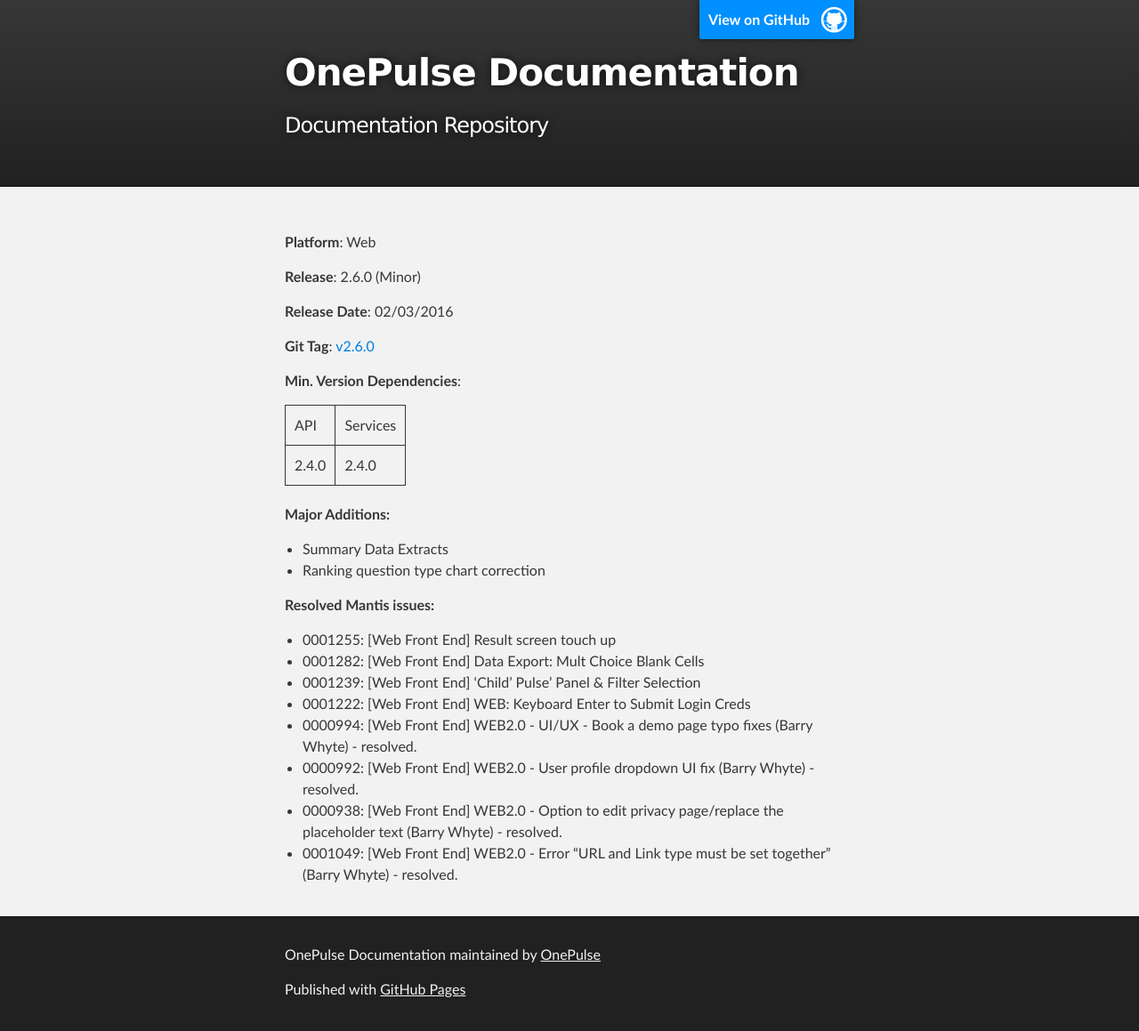
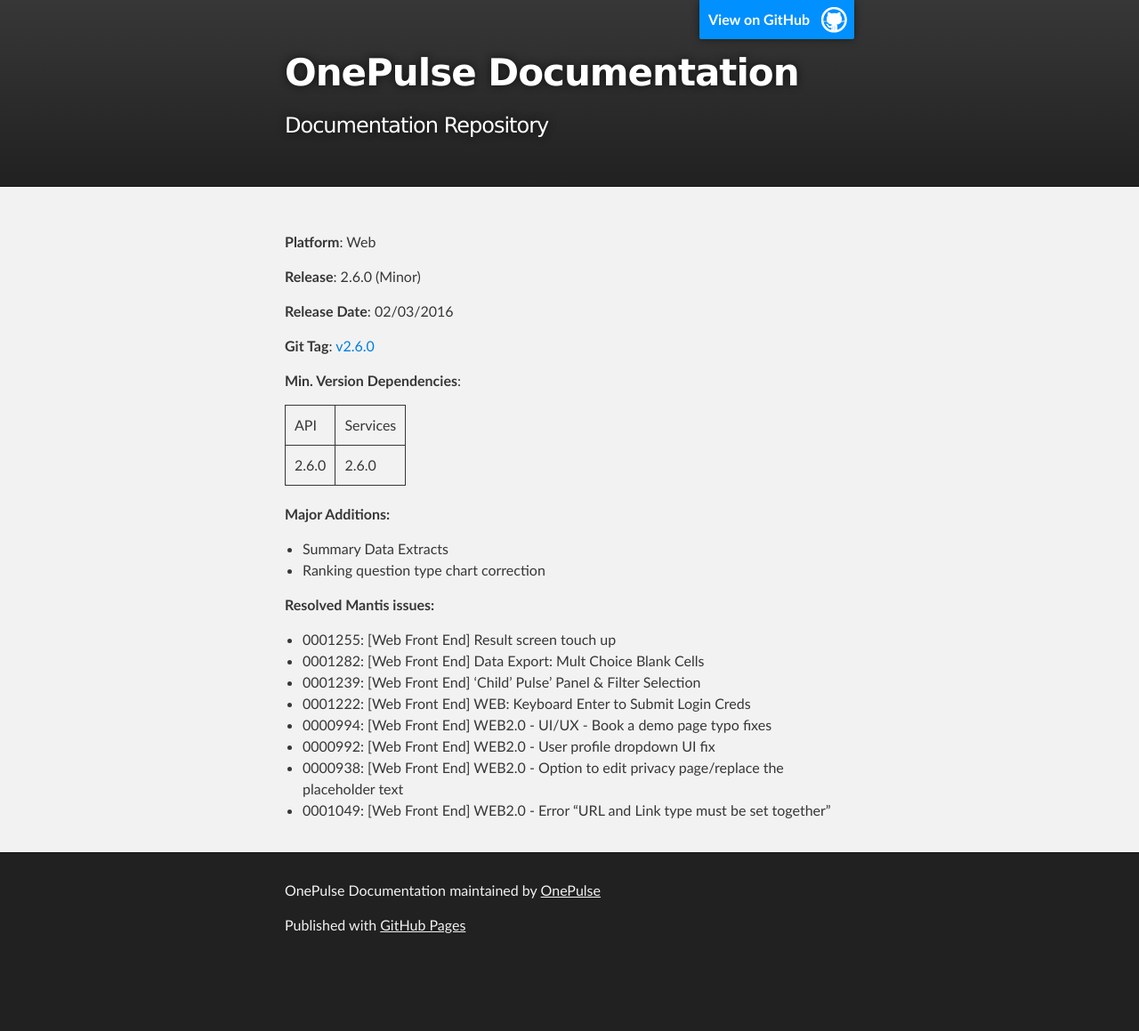
Before and after one commit to OnePulse/documentation, a Jekyll site: the page built from public/release-notes/web/2.6.0.md, in a window 1280 px wide. Shown: the whole page at 89% size. Built offline with Jekyll 4.4.1, drawn with Linux system fonts in a browser that asks for light colours; after the commit the page ends 1087 px from its top, so only the background shows below that.

```diff
--- a/public/release-notes/web/2.6.0.md
+++ b/public/release-notes/web/2.6.0.md
@@ -18,8 +18,8 @@ layout: default
     <td>Services</td>
   </tr>
   <tr>
-    <td>2.4.0</td>
-    <td>2.4.0</td>
+    <td>2.6.0</td>
+    <td>2.6.0</td>
   </tr>
 </table>
 
@@ -32,7 +32,7 @@ layout: default
 *   0001282: [Web Front End] Data Export: Mult Choice Blank Cells
 *   0001239: [Web Front End] 'Child' Pulse' Panel & Filter Selection
 *   0001222: [Web Front End] WEB: Keyboard Enter to Submit Login Creds
-*   0000994: [Web Front End] WEB2.0 - UI/UX - Book a demo page typo fixes (Barry Whyte) - resolved.
-*   0000992: [Web Front End] WEB2.0 - User profile dropdown UI fix (Barry Whyte) - resolved.
-*   0000938: [Web Front End] WEB2.0 - Option to edit privacy page/replace the placeholder text (Barry Whyte) - resolved.
-*   0001049: [Web Front End] WEB2.0 - Error "URL and Link type must be set together" (Barry Whyte) - resolved.
+*   0000994: [Web Front End] WEB2.0 - UI/UX - Book a demo page typo fixes
+*   0000992: [Web Front End] WEB2.0 - User profile dropdown UI fix
+*   0000938: [Web Front End] WEB2.0 - Option to edit privacy page/replace the placeholder text
+*   0001049: [Web Front End] WEB2.0 - Error "URL and Link type must be set together"
```
Also changed, not shown: public/release-matrix.md (+14 -11 lines), public/release-notes/healthcheck/1.0.0.md (added, +15 -0 lines), public/release-notes/web/2.5.0.md (+2 -2 lines), public/release-notes/web/2.7.0.md (added, +33 -0 lines), public/release-notes/web/2.8.0.md (added, +37 -0 lines).
